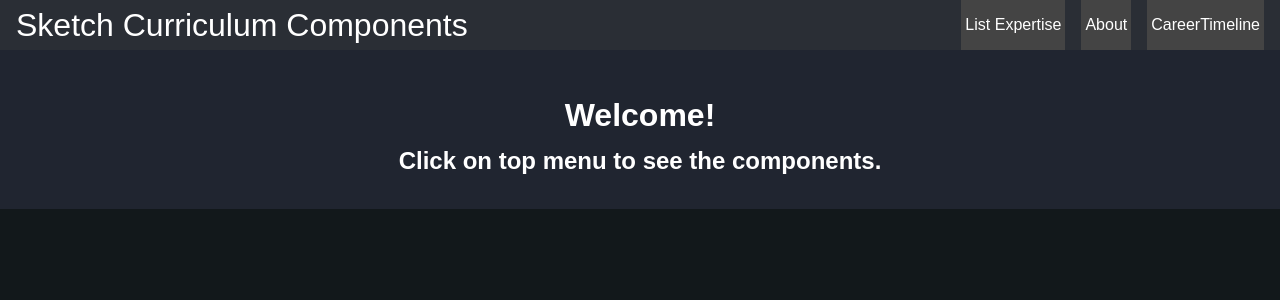
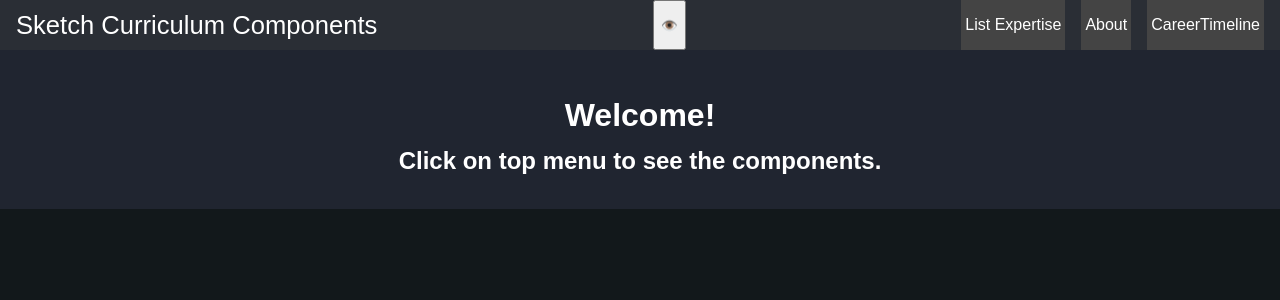
Before and after one commit to GustavoRizzo/sketch-curriculum-components, a React (Vite) app: page / in a window 1280 px wide. Shown: the top 300 px of the page. Built offline with nearby package versions, Linux system fonts and the light colour scheme.

Commit message:
Making a button to hide some buttons of head menu

```diff
--- a/src/components/Navbar/Navbar.tsx
+++ b/src/components/Navbar/Navbar.tsx
@@ -1,17 +1,31 @@
-import { ReactNode } from "react";
+import { ReactNode, useState } from "react";
 import { Link, useMatch, useResolvedPath } from "react-router-dom";
 import './style.scss'
 
 export default function Navbar() {
     const base = import.meta.env.BASE_URL;
+
+    const [isHidden, setIsHidden] = useState(false);
+
+    const toggleVisibility = () => {
+      setIsHidden(!isHidden);
+    };
+
     return (
         <nav className="navbar">
             <Link to={base} className="navbar__title">Sketch Curriculum Components</Link>
-            <ul className="navbar__options">
-                <CustomLink to={`${base}ListExpertises`}>List Expertise</CustomLink>
-                <CustomLink to={`${base}About`}>About</CustomLink>
-                <CustomLink to={`${base}CareerTimeline`}>CareerTimeline</CustomLink>
-            </ul>
+            <button onClick={toggleVisibility} className="navbar__toggle-button">
+                <span role="img" aria-label="Hide/Show">
+                👁️
+                </span>
+            </button>
+            {!isHidden && (
+                <ul className="navbar__options">
+                    <CustomLink to={`${base}ListExpertises`}>List Expertise</CustomLink>
+                    <CustomLink to={`${base}About`}>About</CustomLink>
+                    <CustomLink to={`${base}CareerTimeline`}>CareerTimeline</CustomLink>
+                </ul>
+            )}
         </nav>
     );
 }
--- a/src/components/Navbar/style.scss
+++ b/src/components/Navbar/style.scss
@@ -9,7 +9,7 @@
     height: 50px;
 
     &__title {
-        font-size: 2rem;
+        font-size: clamp(1.0rem, 2vw, 2rem);
         display: flex;
         align-items: center;
         text-decoration: none;
```
